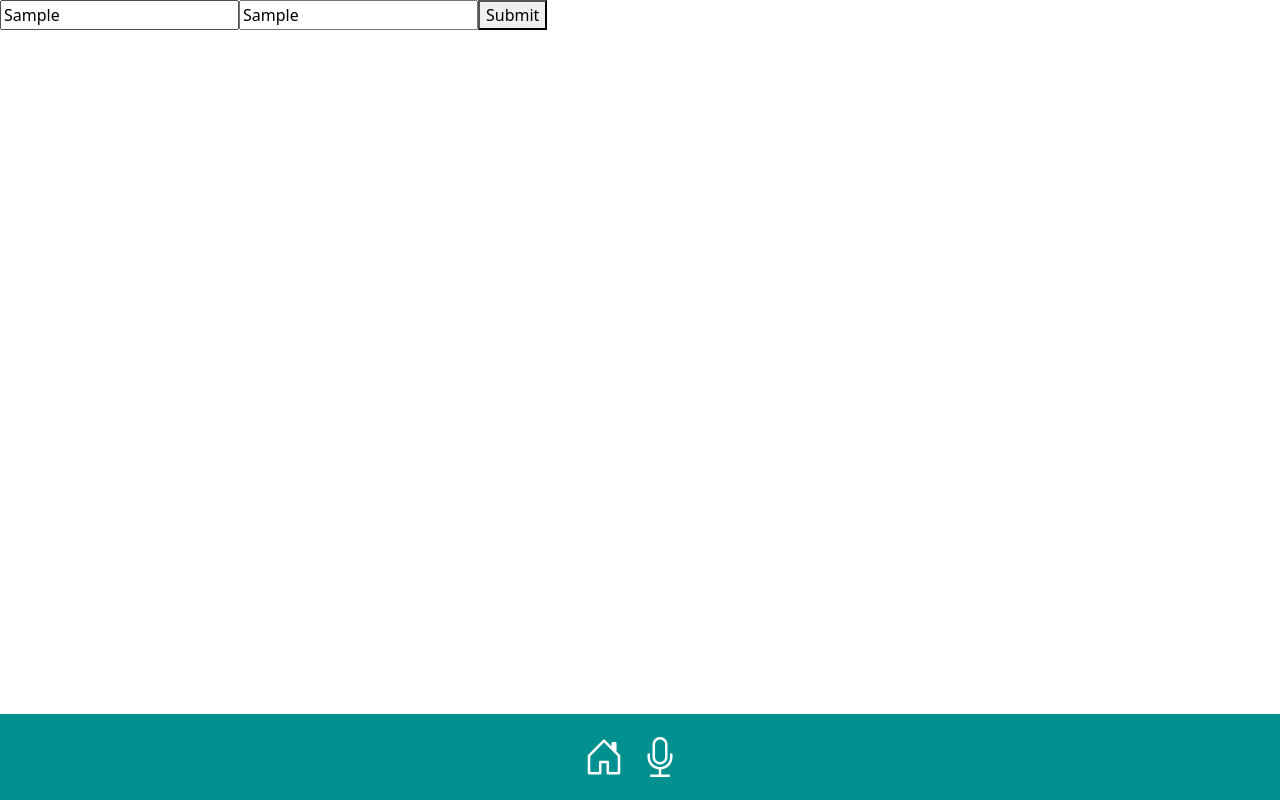
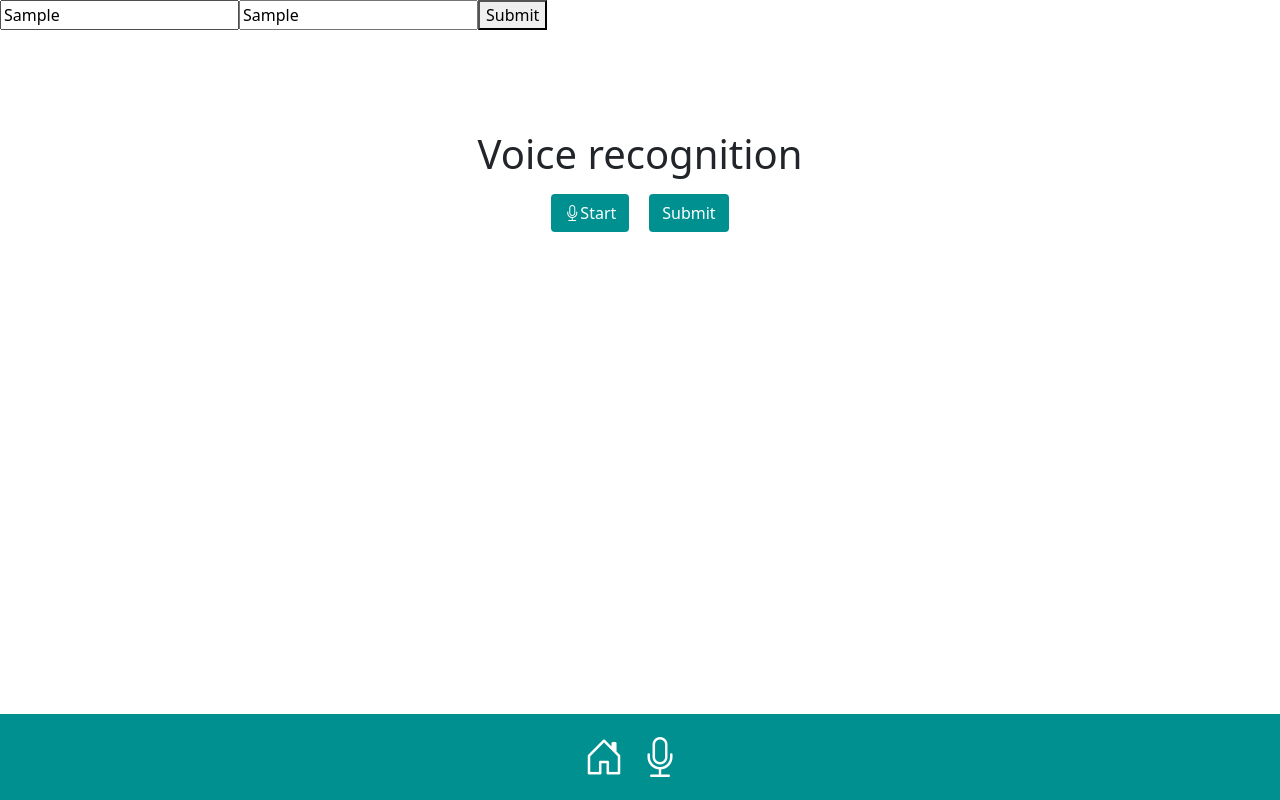
Before and after one commit to S00198481/Project300MentalHealthTracker, an Angular app: page / in a window 1280 px wide. Both pictures are taken after typing "Sample", "Sample" into the empty fields and a click on the button "Submit". Built offline with nearby package versions, Linux system fonts and the light colour scheme.

Commit message:
recorder now shows only once user logs in

```diff
--- a/package.json
+++ b/package.json
@@ -19,7 +19,7 @@
     "@angular/platform-browser": "~11.1.0",
     "@angular/platform-browser-dynamic": "~11.1.0",
     "@angular/router": "~11.1.0",
-    "aws-sdk": "^2.1020.0",
+    "aws-sdk": "^2.1025.0",
     "bootstrap": "^5.1.3",
     "rxjs": "~6.6.0",
     "tslib": "^2.0.0",
--- a/src/app/app.component.html
+++ b/src/app/app.component.html
@@ -12,6 +12,7 @@
 </html>
 <body>
   <app-login *ngIf="!this.doShow" (isShown)="getShow($event)"></app-login>
+  <app-recorder *ngIf="!this.loginShow"></app-recorder>
 </body>
 
 <nav class="navbar fixed-bottom nav justify-content-center" >
--- a/src/app/app.component.ts
+++ b/src/app/app.component.ts
@@ -12,6 +12,7 @@ export class AppComponent {
   constructor(private Login: LoginComponent){}
 
   doShow:boolean;
+  loginShow:boolean = true;
 
   ngOnInit(doShow)
   {
@@ -23,6 +24,6 @@ export class AppComponent {
 
   getShow(isShown:boolean) {
     this.doShow = !isShown;
-    console.log(this.doShow);
+    this.loginShow = false;
   }
 }
```
Also changed, not shown: 1 other file (tests, documents, lock files or other folders).
